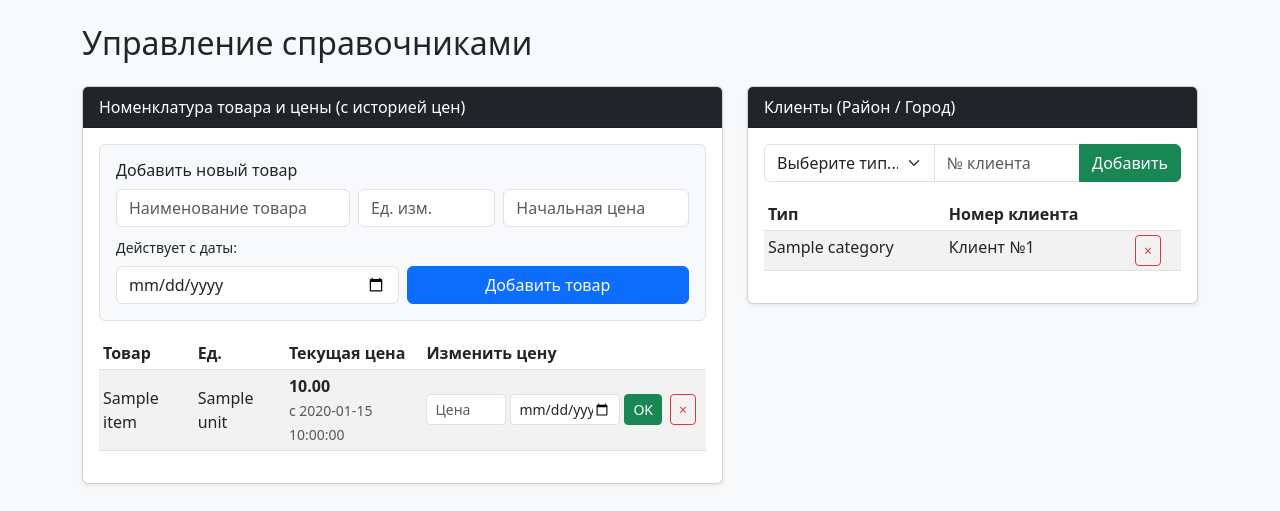
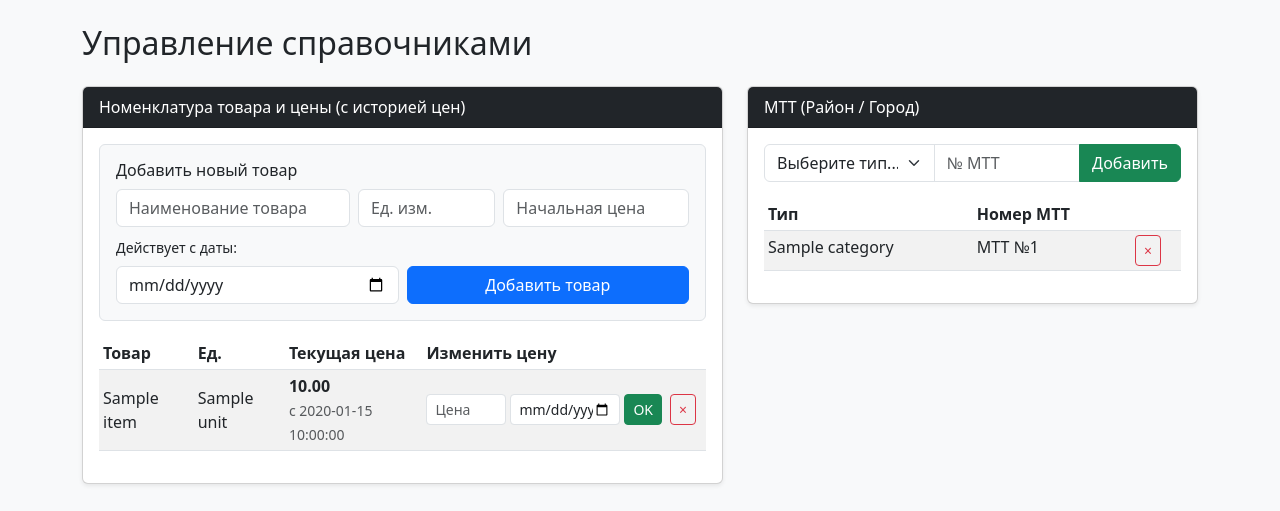
Before and after one commit to alisher0035652-design/-MUXSIN-FAYZ-, a Flask app: page /directory in a window 1280 px wide. Shown: the part 56-567 px from the top of the page. Run offline with Flask 3, Linux system fonts and the light colour scheme; a database or web service that is not in the repository returns one stand-in record (values such as "Sample title"); some libraries are stand-ins or nearby versions.

Commit message:
Update directory.html

```diff
--- a/templates/directory.html
+++ b/templates/directory.html
@@ -76,10 +76,10 @@
         </div>
     </div>
 
-    <!-- Клиенты -->
+    <!-- МТТ -->
     <div class="col-md-5">
         <div class="card shadow-sm mb-4">
-            <div class="card-header bg-dark text-white">Клиенты (Район / Город)</div>
+            <div class="card-header bg-dark text-white">МТТ (Район / Город)</div>
             <div class="card-body">
                 <form action="{{ url_for('add_client') }}" method="POST" class="mb-3">
                     <div class="input-group">
@@ -88,18 +88,18 @@
                             <option value="Район">Район</option>
                             <option value="Город">Город</option>
                         </select>
-                        <input type="number" name="client_number" class="form-control" placeholder="№ клиента" required min="1">
+                        <input type="number" name="client_number" class="form-control" placeholder="№ МТТ" required min="1">
                         <button type="submit" class="btn btn-success">Добавить</button>
                     </div>
                 </form>
                 <div style="max-height: 400px; overflow-y: auto;">
                     <table class="table table-sm table-striped">
-                        <thead><tr><th>Тип</th><th>Номер клиента</th><th style="width: 50px;"></th></tr></thead>
+                        <thead><tr><th>Тип</th><th>Номер МТТ</th><th style="width: 50px;"></th></tr></thead>
                         <tbody>
                             {% for client in clients %}
                             <tr>
                                 <td>{{ client.category }}</td>
-                                <td>Клиент №{{ client.client_number }}</td>
+                                <td>МТТ №{{ client.client_number }}</td>
                                 <td>
                                     <form action="{{ url_for('delete_client', id=client.id) }}" method="POST" style="display:inline;">
                                         <button type="submit" class="btn btn-sm btn-outline-danger" onclick="return confirm('Удалить?')">×</button>
@@ -107,7 +107,7 @@
                                 </td>
                             </tr>
                             {% else %}
-                            <tr><td colspan="3" class="text-center text-muted">Нет клиентов</td></tr>
+                            <tr><td colspan="3" class="text-center text-muted">Нет добавленных МТТ</td></tr>
                             {% endfor %}
                         </tbody>
                     </table>
```
